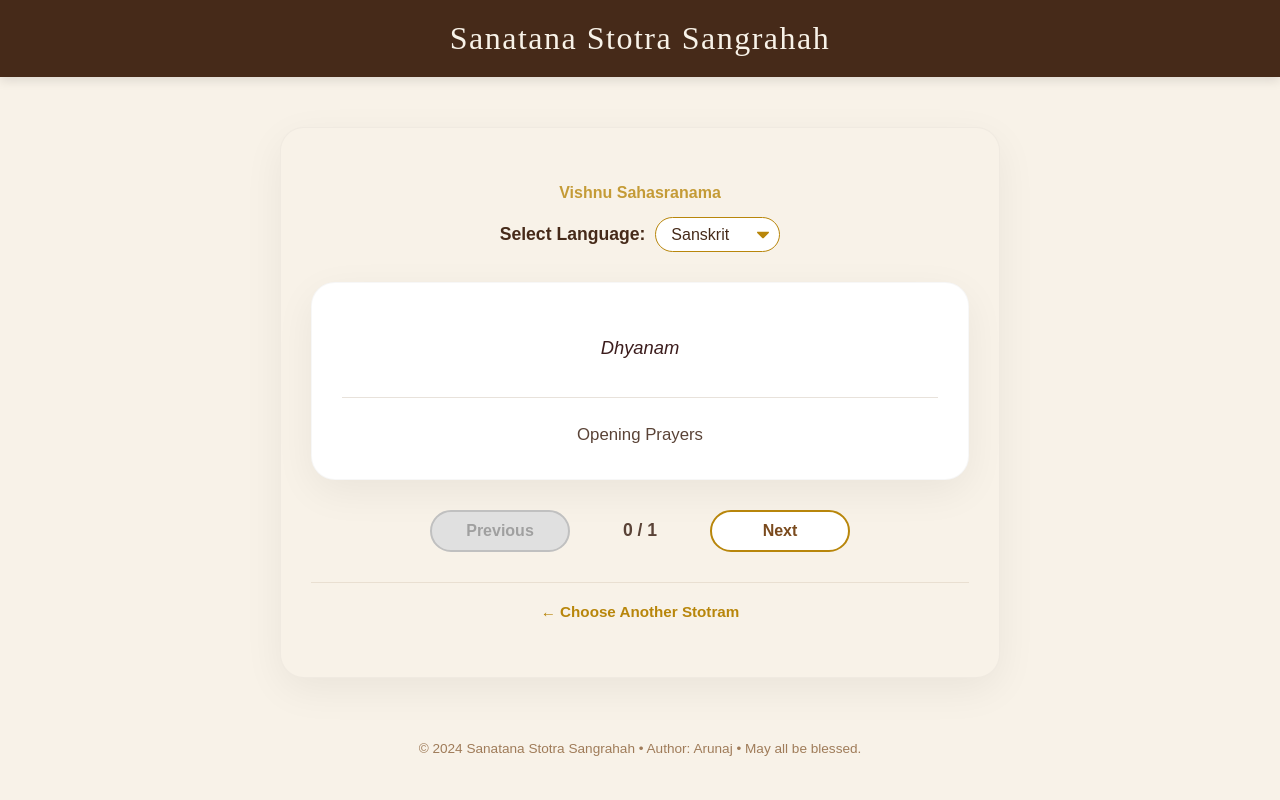
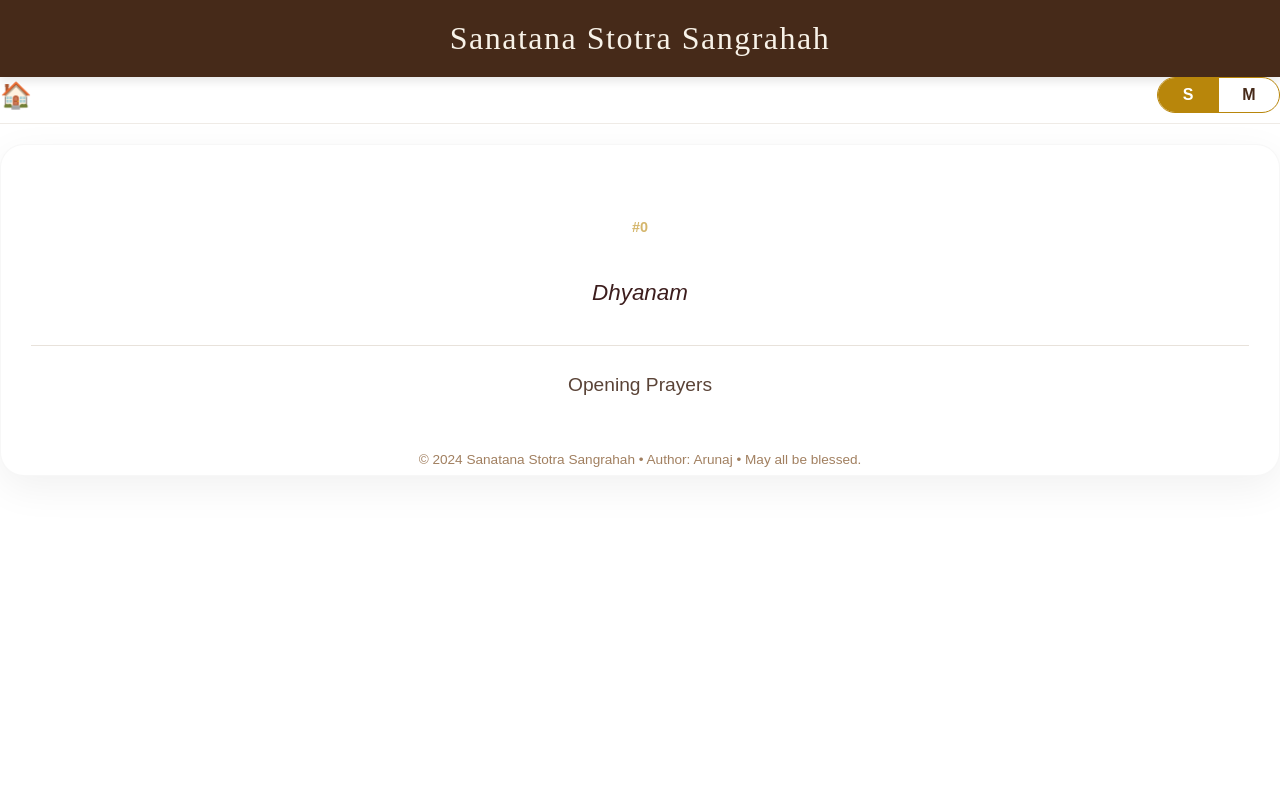
Before and after one commit to arunaj-1989/devotional_app, a Flask app: page /stotram/Vishnu/flashcard/0?lang=sanskrit in a window 1280 px wide. Run offline with Flask 3, Linux system fonts and the light colour scheme.

Commit message:
added files

```diff
--- a/main.py
+++ b/main.py
@@ -100,6 +100,15 @@ def get_flashcard(stotram_id, verse_id):
     else:
         verse = verses[verse_id - 1]
 
+    if request.headers.get('Accept') == 'application/json':
+        return {
+            "verse": verse,
+            "current_id": verse_id,
+            "total_verses": count + 1,
+            "selected_language": lang,
+            "stotram_title": STOTRAMS_CONFIG[stotram_id]["title"]
+        }
+
     return render_template(
         "flashcard.html",
         verse=verse,
--- a/static/style.css
+++ b/static/style.css
@@ -1,13 +1,17 @@
 /* Main background */
 body {
-    background-color: #F8F2E8 !important;
+    background-color: #FFFFFF !important;
     color: #462A19;
     margin: 0;
     padding: 0;
+    font-family: 'Montserrat', sans-serif;
     font-family: sans-serif;
     display: flex;
     flex-direction: column;
     min-height: 100vh;
+    overflow-y: auto;
+    height: 100vh;
+    overflow: hidden;
 }
 
 /* Global Header */
@@ -34,17 +38,15 @@ body {
     align-items: center;
     justify-content: center;
     text-align: center;
-    min-height: 40vh; /* Adjust as needed */
-    max-width: 720px;
-    width: 90%;
-    padding: 40px 30px;
-    margin: 50px auto 20px auto;
-    background: #F8F2E8; /* Main background color for the container */
-    border-radius: 24px;
-    box-shadow: 0 12px 40px rgba(0, 0, 0, 0.06);
-    border: 1px solid rgba(0, 0, 0, 0.03);
+    max-width: 100%;
+    width: 100%;
+    padding: 10px;
+    margin: 0 auto;
+    padding-bottom: 75px; /* Add padding for fixed footer */
+    background: #FFFFFF;
     position: relative;
     box-sizing: border-box;
+    overflow-y: auto;
 }
 
 /* Styling for the individual flashcard */
@@ -54,13 +56,17 @@ body {
     box-shadow: 0 12px 40px rgba(0, 0, 0, 0.06);
     border: 1px solid rgba(0, 0, 0, 0.03);
     padding: 30px;
-    margin-bottom: 30px;
     width: 100%;
+    height: 100%;
+    margin-bottom: 4px; /* Increased flashcard size by reducing bottom margin */
+    margin-bottom: 11px; /* Increased flashcard size by reducing bottom margin */
     box-sizing: border-box;
     transition: all 0.3s ease; /* For hover effect */
     display: flex;
     flex-direction: column;
     align-items: center;
+    justify-content: center;
+    overflow-y: auto;
 }
 
 .flashcard:hover {
@@ -68,17 +74,111 @@ body {
     box-shadow: 0 18px 50px rgba(0, 0, 0, 0.1); /* Enhanced shadow */
 }
 
-/* Language selection form */
-.language-form {
-    margin-bottom: 30px;
+/* Verse ID inside card */
+.verse-id {
+    font-size: 0.9rem;
+    color: #B8860B;
+    font-weight: 700;
+    margin-bottom: 20px;
+    opacity: 0.6;
+}
+
+/* Top controls row */
+.controls-row {
     display: flex;
     align-items: center;
-    gap: 10px;
+    justify-content: space-between;
+    width: 100%;
+    margin-bottom: 20px;
+    padding-bottom: 10px;
+    border-bottom: 1px solid rgba(100, 65, 18, 0.1);
+}
+
+.home-link {
+    text-decoration: none;
+    font-size: 1.6rem;
+    cursor: pointer;
+}
+
+/* New styles for the language toggle */
+.language-toggle {
+    display: flex;
+    border: 1px solid #B8860B;
+    border-radius: 18px;
+    overflow: hidden;
+    background-color: #FFFFFF; /* White background */
+    width: fit-content; /* Make it fit content */
+}
+
+.language-toggle input[type="radio"] {
+    display: none; /* Hide the actual radio button */
+}
+
+.language-toggle label {
+    padding: 8px 15px;
+    cursor: pointer;
+    font-size: 1rem;
+    font-weight: 600;
+    color: #462A19;
+    transition: background-color 0.2s, color 0.2s;
+    user-select: none; /* Prevent text selection */
+    min-width: 30px; /* Ensure a minimum width for 'M' and 'S' */
+    text-align: center;
+}
+
+.language-toggle input[type="radio"]:checked + label {
+    background-color: #B8860B; /* Highlight active selection */
+    color: #FFFFFF;
+}
+
+.language-toggle label:first-of-type {
+    border-right: 1px solid #B8860B; /* Separator between M and S */
+}
+
+/* Adjustments for flashcard container to accommodate new toggle position */
+#flashcard-container {
+    /* ... existing styles ... */
+    padding-top: 10px; /* Adjust padding if needed after moving home-navigation */
+}
+
+/* Remove nav-button styles as they are no longer used */
+.nav-button, .nav-button:disabled {
+    display: none; /* Hide the buttons and their disabled state */
+}
+
+/* Adjust navigation-buttons container if it's empty now, or just for verse counter */
+.navigation-buttons {
+    display: flex;
+    justify-content: center;
+    align-items: center;
+    gap: 15px;
+    width: 100%;
+    margin: 10px 0; /* Keep margin for verse counter */
+}
+
+/* Mobile responsive adjustments */
+@media (max-width: 700px) {
+    #flashcard-container { padding: 30px 20px; border-radius: 20px; }
+    .flashcard { padding: 20px; }
+    .script-text { font-size: clamp(1.2rem, 3.5vw, 1.8rem); }
+    .english-text { font-size: 0.95rem; }
+    .meaning-text { font-size: 0.9rem; padding-top: 15px; }
+    .language-form { flex-direction: row; gap: 0; margin-bottom: 20px; } /* Keep as row, remove gap */
+    .language-toggle label {
+        padding: 6px 12px; /* Smaller padding for mobile */
+        font-size: 0.9rem;
+    }
+    .home-navigation {
+        margin-bottom: 10px; /* Adjust margin for mobile */
+    }
+    .navigation-buttons { flex-wrap: nowrap; gap: 10px; }
+    .selection-grid { flex-direction: column; align-items: center; }
+    .verse-counter { font-size: 0.9rem; min-width: 60px; white-space: nowrap; }
 }
 /* Styling for the script text */
 .script-text {
     color: #B8860B;
-    font-size: clamp(1.5rem, 4vw, 2.2rem);
+    font-size: clamp(1.3rem, 5.5vw, 2.8rem);
     font-weight: 700;
     margin-bottom: 20px;
     line-height: 1.5;
@@ -91,7 +191,7 @@ body {
 /* Styling for the English transliteration */
 .english-text {
     color: #3C1D1D;
-    font-size: 1.15rem;
+    font-size: clamp(1rem, 3vw, 1.4rem);
     font-style: italic;
     margin-bottom: 24px;
     line-height: 1.6;
@@ -103,7 +203,7 @@ body {
 /* Meaning text */
 .meaning-text {
     color: #5A4337;
-    font-size: 1.05rem;
+    font-size: clamp(0.9rem, 2.5vw, 1.2rem);
     width: 100%;
     margin-top: 10px;
     border-top: 1px solid rgba(100, 65, 18, 0.15);
@@ -168,16 +268,18 @@ body {
     display: flex;
     justify-content: center;
     align-items: center;
-    gap: 20px; /* Space between buttons and counter */
+    gap: 15px;
     width: 100%;
+    margin: 10px 0;
 }
 
 /* Verse counter */
 .verse-counter {
-    font-size: 1.1rem;
+    font-size: 0.95rem;
     color: #5A4337;
     font-weight: 600;
-    min-width: 80px; /* Ensure it doesn't jump around */
+    min-width: 60px;
+    opacity: 0.8;
 }
 
 .nav-button:disabled {
@@ -251,10 +353,11 @@ body {
 
 /* Home Link in Flashcard */
 .home-navigation {
-    margin-top: 30px;
-    border-top: 1px solid rgba(100, 65, 18, 0.1);
-    padding-top: 20px;
     width: 100%;
+    text-align: left;
+    margin-bottom: 20px;
+    padding-bottom: 10px;
+    border-bottom: 1px solid rgba(100, 65, 18, 0.1);
 }
 
 .change-lang-link {
@@ -277,9 +380,6 @@ body {
 @media (max-width: 700px) {
     #flashcard-container { padding: 30px 20px; border-radius: 20px; }
     .flashcard { padding: 20px; }
-    .script-text { font-size: clamp(1.2rem, 3.5vw, 1.8rem); }
-    .english-text { font-size: 0.95rem; }
-    .meaning-text { font-size: 0.9rem; padding-top: 15px; }
     .language-form { flex-direction: column; gap: 15px; }
     .navigation-buttons { flex-wrap: nowrap; gap: 10px; }
     .selection-grid { flex-direction: column; align-items: center; }
--- a/templates/flashcard.html
+++ b/templates/flashcard.html
@@ -11,42 +11,25 @@
         <h1>Sanatana Stotra Sangrahah</h1>
     </header>
 
-    <div id="flashcard-container">
-        <h4 style="margin: 0 0 15px 0; color: #B8860B; opacity: 0.8;">{{ stotram_title }}</h4>
-
-        <form action="/stotram/{{ stotram_id }}/flashcard/{{ current_id }}" method="post" class="language-form">
-            <label for="language-select">Select Language:</label>
-            <select name="selected_language" id="language-select" onchange="this.form.submit()">
-                {% for lang_option in languages %}
-                    <option value="{{ lang_option }}" {% if lang_option == selected_language %}selected{% endif %}>
-                        {{ lang_option.capitalize() }}
-                    </option>
-                {% endfor %}
-            </select>
-        </form>
+    <div class="flashcard-page-container">
+        <div class="controls-row">
+            <a href="/" class="home-link" title="Home">🏠</a>
+            <div class="language-toggle">
+                <input type="radio" id="lang-sanskrit" name="selected_language" value="sanskrit" {% if selected_language == "sanskrit" %}checked{% endif %} onchange="setLanguage(this.value)">
+                <label for="lang-sanskrit">S</label>
+                <input type="radio" id="lang-malayalam" name="selected_language" value="malayalam" {% if selected_language == "malayalam" %}checked{% endif %} onchange="setLanguage(this.value)">
+                <label for="lang-malayalam">M</label>
+            </div>
+        </div>
 
         <div class="flashcard">
+            <div class="verse-id">#{{ current_id }}</div>
             <div class="script-text">{% if selected_language == "sanskrit" %}{{ verse.sanskrit }}{% else %}{{ verse.malayalam }}{% endif %}</div>
             <div class="english-text">{{ verse.english }}</div>
             <div class="meaning-text">{{ verse.meaning }}</div>
         </div>
 
-        <div class="navigation-buttons">
-            <form action="/stotram/{{ stotram_id }}/flashcard/{{ current_id }}" method="post" style="display:inline;">
-                <input type="hidden" name="direction" value="prev">
-                <input type="hidden" name="selected_language" value="{{ selected_language }}">
-                <button type="submit" class="nav-button" {% if current_id == 0 %}disabled{% endif %}>Previous</button>
-            </form>
-            <span class="verse-counter">{{ current_id }} / {{ total_verses }}</span>
-            <form action="/stotram/{{ stotram_id }}/flashcard/{{ current_id }}" method="post" style="display:inline;">
-                <input type="hidden" name="direction" value="next">
-                <input type="hidden" name="selected_language" value="{{ selected_language }}">
-                <button type="submit" class="nav-button" {% if current_id == total_verses %}disabled{% endif %}>Next</button>
-            </form>
-        </div>
-        <div class="home-navigation">
-            <a href="/" class="change-lang-link">← Choose Another Stotram</a>
-        </div>
+        <div class="navigation-buttons"></div>
     </div>
 
     <footer class="app-footer">
@@ -55,47 +38,73 @@
 
     <script>
         const stotramId = "{{ stotram_id }}";
-        const currentId = {{ current_id }};
+        let currentId = {{ current_id }};
         const totalVerses = {{ total_verses }};
-        const lang = "{{ selected_language }}";
+        let lang = "{{ selected_language }}";
 
-        function navigate(direction) {
+        async function fetchVerse(vid) {
+            const url = `/stotram/${stotramId}/flashcard/${vid}?lang=${lang}`;
+            try {
+                const response = await fetch(url, { headers: { 'Accept': 'application/json' } });
+                const data = await response.json();
+
+                currentId = data.current_id;
+
+                // Update text content
+                document.querySelector('.verse-id').textContent = `#${data.current_id}`;
+                document.querySelector('.script-text').textContent = lang === 'sanskrit' ? data.verse.sanskrit : data.verse.malayalam;
+                document.querySelector('.english-text').textContent = data.verse.english;
+                document.querySelector('.meaning-text').textContent = data.verse.meaning;
+
+                // Update URL without page refresh
+                window.history.pushState({vid, lang}, '', url);
+            } catch (error) {
+                console.error("Failed to fetch verse:", error);
+            }
+        }
+
+        function setLanguage(newLang) {
+            lang = newLang;
+            fetchVerse(currentId);
+        }
+
+        async function navigate(direction) {
             if (direction === 'next' && currentId < totalVerses) {
-                window.location.href = `/stotram/${stotramId}/flashcard/${currentId + 1}?lang=${lang}`;
+                await fetchVerse(currentId + 1);
             } else if (direction === 'prev' && currentId > 0) {
-                window.location.href = `/stotram/${stotramId}/flashcard/${currentId - 1}?lang=${lang}`;
+                await fetchVerse(currentId - 1);
             }
         }
 
         // Keyboard Navigation
         document.addEventListener('keydown', (e) => {
-            if (e.key === "ArrowUp" || e.key === "ArrowRight") {
+            if (e.key === "ArrowRight") {
                 navigate('next');
-            } else if (e.key === "ArrowDown" || e.key === "ArrowLeft") {
+            } else if (e.key === "ArrowLeft") {
                 navigate('prev');
             }
         });
 
         // Swipe Gestures
-        let touchstartY = 0;
-        let touchendY = 0;
+        let touchstartX = 0; // Changed to X for horizontal swipe
+        let touchendX = 0;   // Changed to X for horizontal swipe
 
         document.addEventListener('touchstart', e => {
-            touchstartY = e.changedTouches[0].screenY;
+            touchstartX = e.changedTouches[0].screenX;
         }, false);
 
         document.addEventListener('touchend', e => {
-            touchendY = e.changedTouches[0].screenY;
+            touchendX = e.changedTouches[0].screenX; // Use screenX
             handleGesture();
         }, false);
 
         function handleGesture() {
             const threshold = 50; // minimum distance for a swipe
-            if (touchendY < touchstartY - threshold) {
-                navigate('next'); // Swipe Up
+            if (touchendX < touchstartX - threshold) { // Swipe Left for Next
+                navigate('next');
             }
-            if (touchendY > touchstartY + threshold) {
-                navigate('prev'); // Swipe Down
+            if (touchendX > touchstartX + threshold) { // Swipe Right for Previous
+                navigate('prev');
             }
         }
     </script>
```
Also changed, not shown: templates/home.html (+14 -10 lines).
